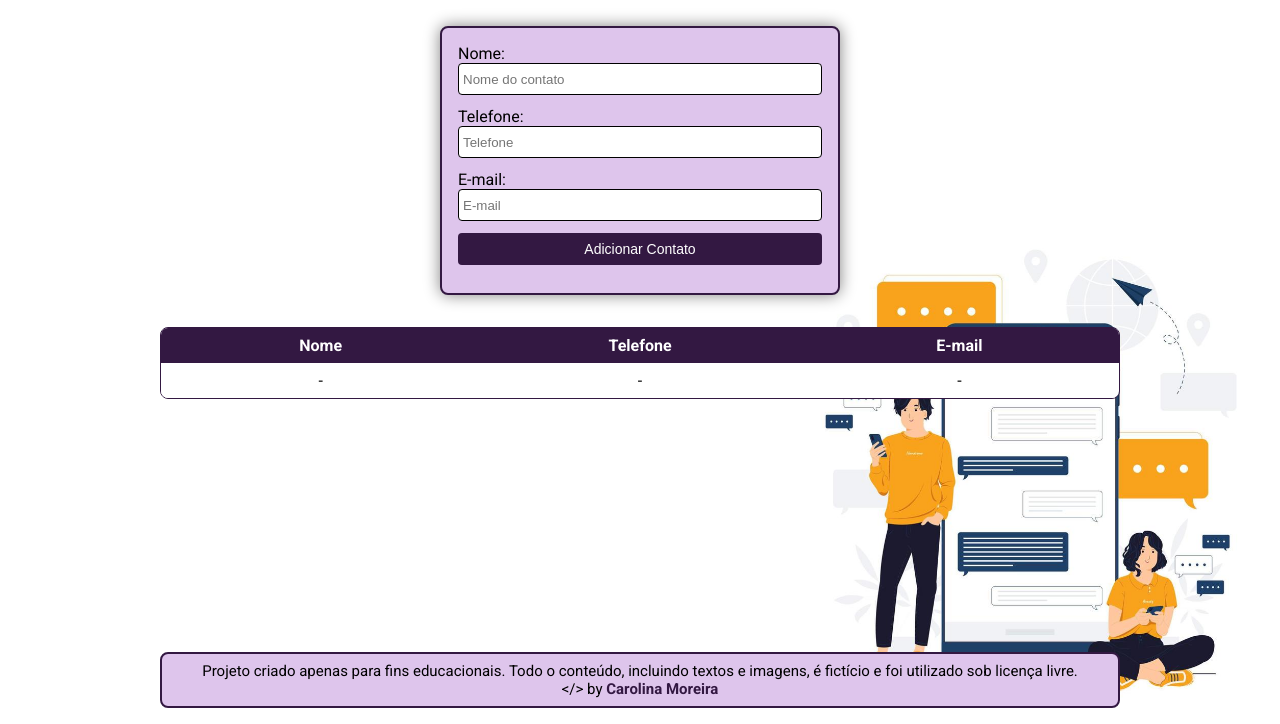
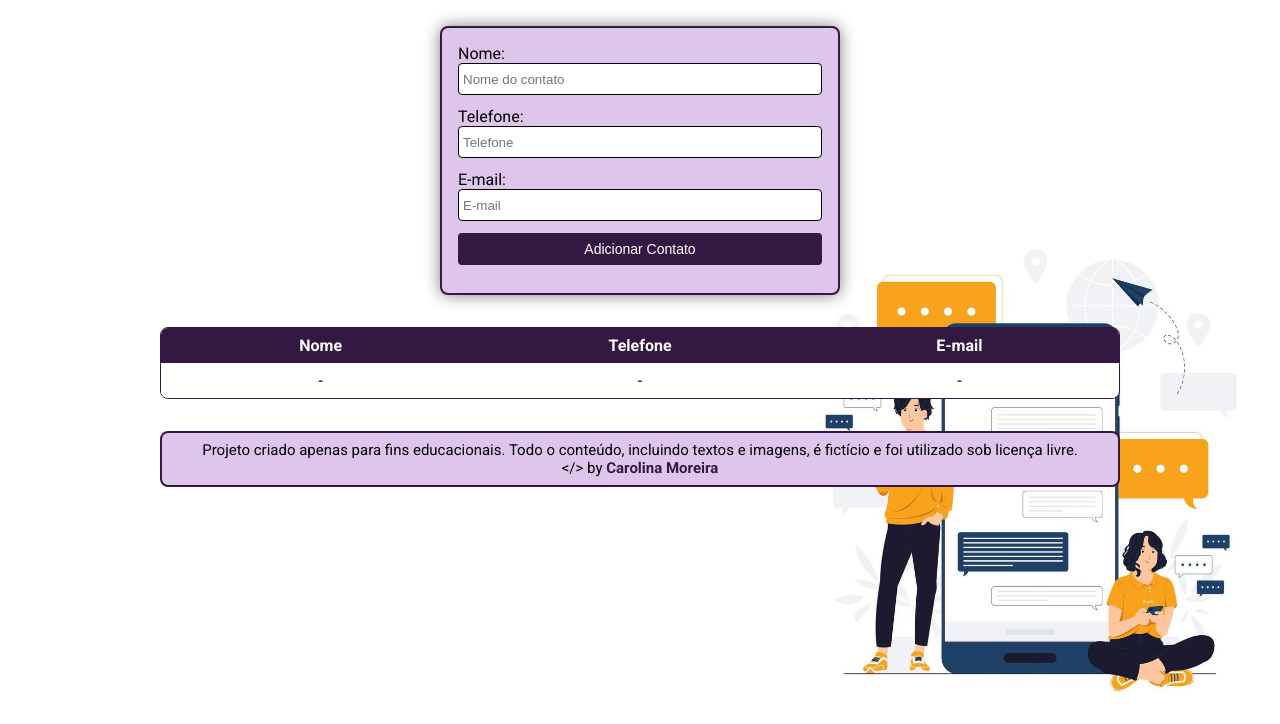
Before and after one commit to carolmoreiradev/projeto2_agenda, a plain HTML site: page index.html in a window 1280 px wide. Shown: the part 76-800 px from the top of the page. Drawn offline with Linux system fonts and the light colour scheme.

Commit message:
Correção do footer em frente a tabel

```diff
--- a/main.css
+++ b/main.css
@@ -95,13 +95,12 @@ tbody tr:hover{
 footer p{
     width: 960px;
     padding: 8px;
+    margin: 32px 0;
     text-align: center;
     font-size: 15px;
     background-color: #dec5ec;
     border: solid 2px #331842;
     border-radius: 8px;
-    position: absolute;
-    bottom: 16px;
 }
 
 footer a{
```
